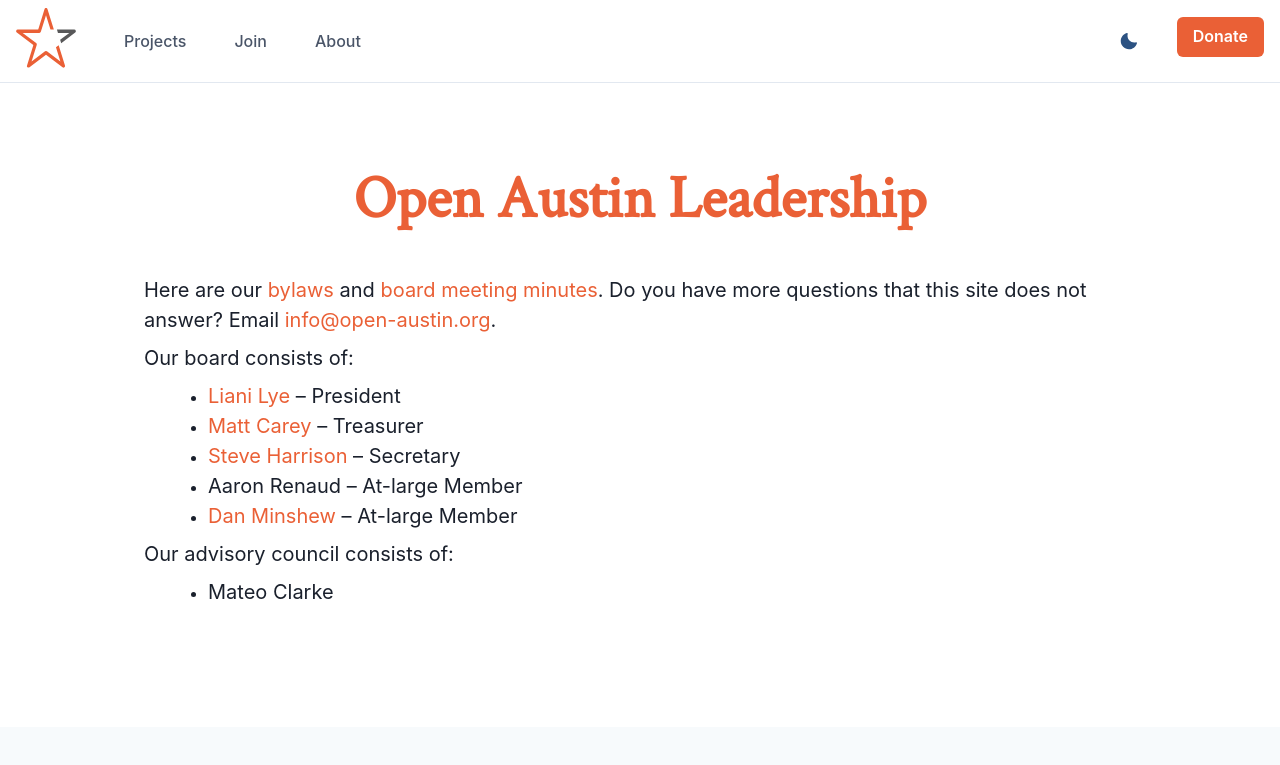
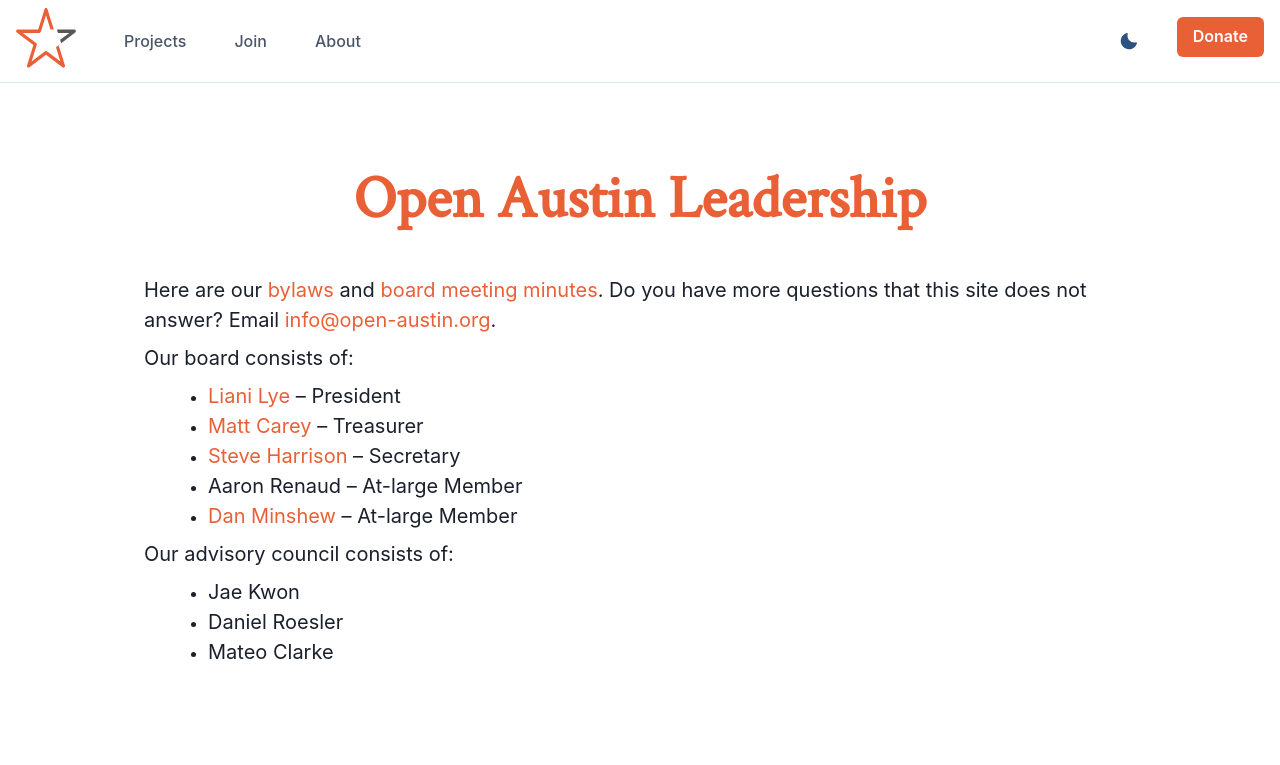
Before and after one commit to open-austin/website-v2-vercel, a Next.js app: page /meet-the-team in a window 1280 px wide. Shown: the top 765 px of the page. Built offline with nearby package versions, Linux system fonts and the light colour scheme.

Commit message:
add Daniel Roesler and Jae Kwon

```diff
--- a/pages/meet-the-team.tsx
+++ b/pages/meet-the-team.tsx
@@ -77,6 +77,8 @@ const MeetTheTeam = () => {
             Our advisory council consists of:
           </Text>
           <UnorderedList layerStyle={'list'}>
+            <ListItem>Jae Kwon</ListItem>
+            <ListItem>Daniel Roesler</ListItem>
             <ListItem>Mateo Clarke</ListItem>
           </UnorderedList>
         </Box>
```
